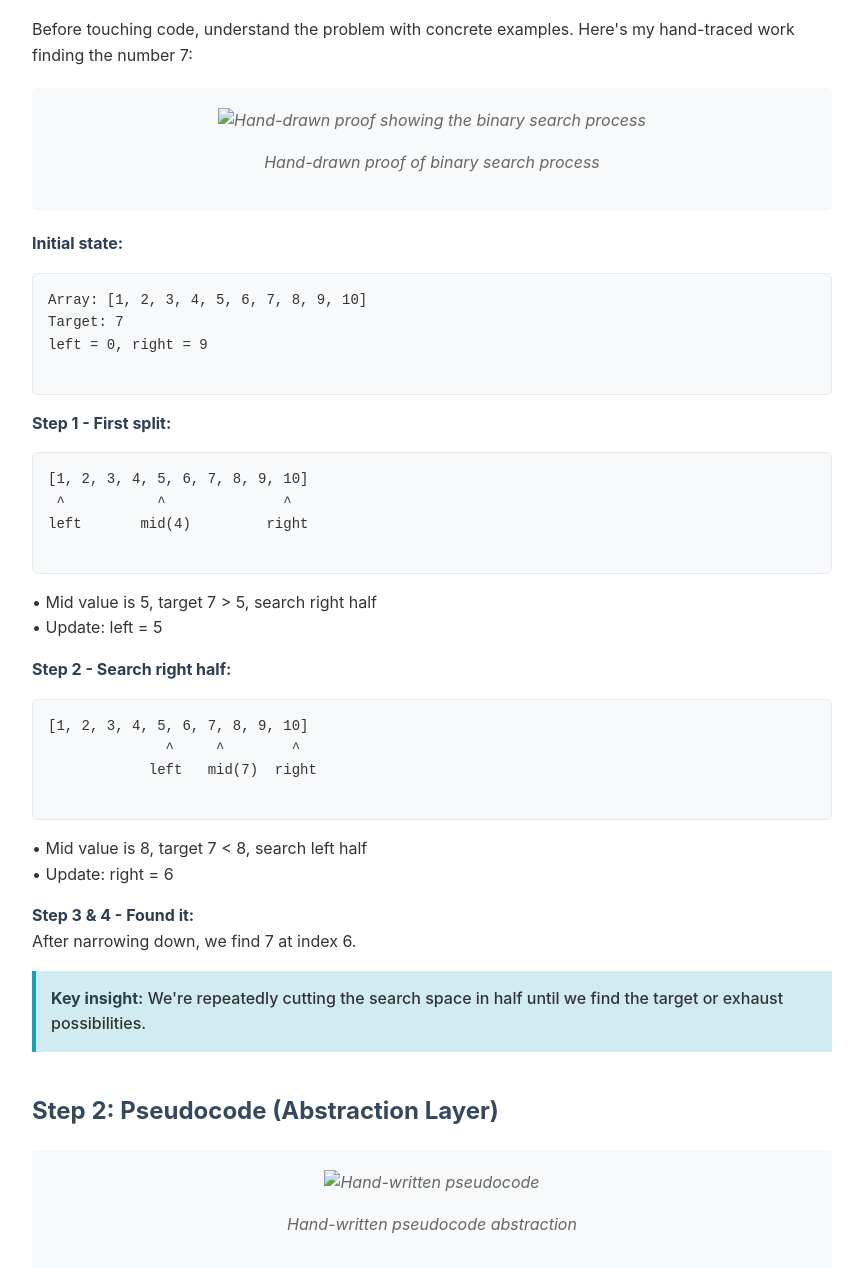
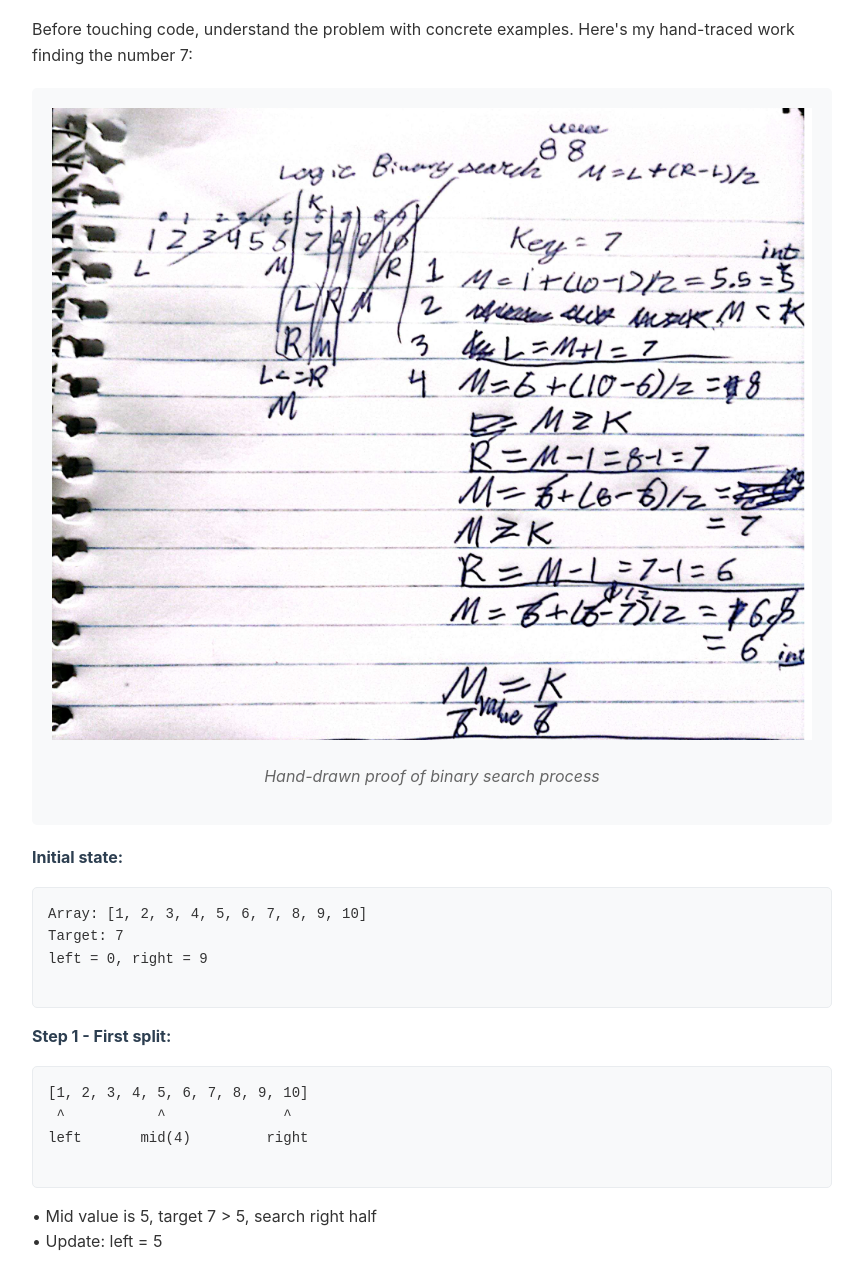
Before and after one commit to g0ridev/g0ridev.github.io, a plain HTML site: page articles/ds&a/binary-search.html in a window 1280 px wide. Shown: the part 774-2042 px from the top of the page, without its empty margins (208-1071 px from the left). Drawn offline with Linux system fonts and the light colour scheme.

Commit message:
fixed the images working for article binarysearch

```diff
--- a/articles/ds&a/binary-search.html
+++ b/articles/ds&a/binary-search.html
@@ -117,7 +117,7 @@
     <p>Before touching code, understand the problem with concrete examples. Here's my hand-traced work finding the number 7:</p>
 
     <div class="step-image">
-        <img src="images\handwritten-logic.png" alt="Hand-drawn proof showing the binary search process" style="max-width: 100%; height: auto;">
+        <img src="../../images/handwritten-logic.png" alt="Hand-drawn proof showing the binary search process" style="max-width: 100%; height: auto;">
         <p><em>Hand-drawn proof of binary search process</em></p>
     </div>
 
@@ -156,7 +156,7 @@ left       mid(4)         right
     <h2>Step 2: Pseudocode (Abstraction Layer)</h2>
 
     <div class="step-image">
-        <img src="images\handwritten-pseudocode.png" alt="Hand-written pseudocode" style="max-width: 100%; height: auto;">
+        <img src="../../images/handwritten-pseudocode.png" alt="Hand-written pseudocode" style="max-width: 100%; height: auto;">
         <p><em>Hand-written pseudocode abstraction</em></p>
     </div>
 
```
